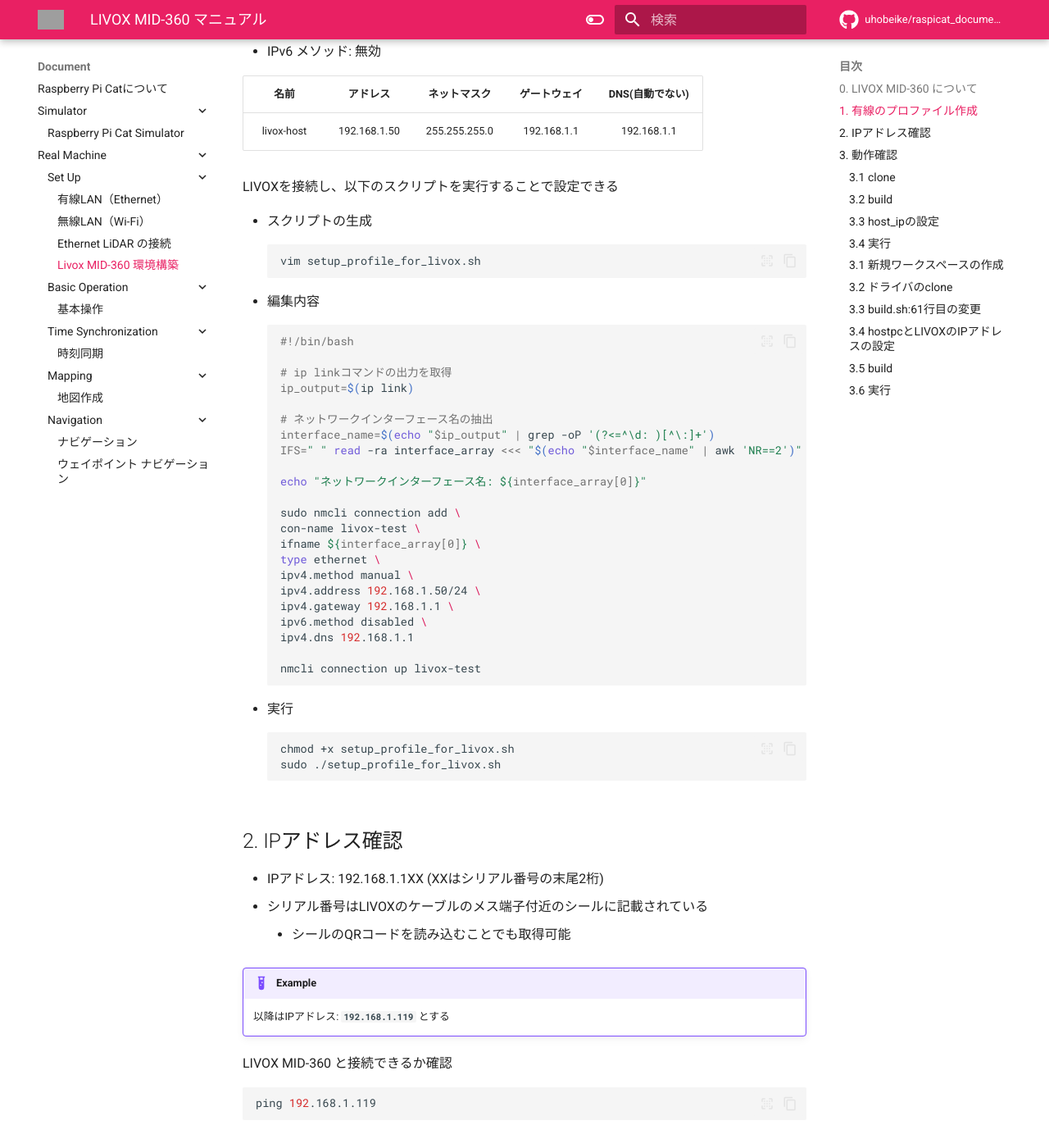
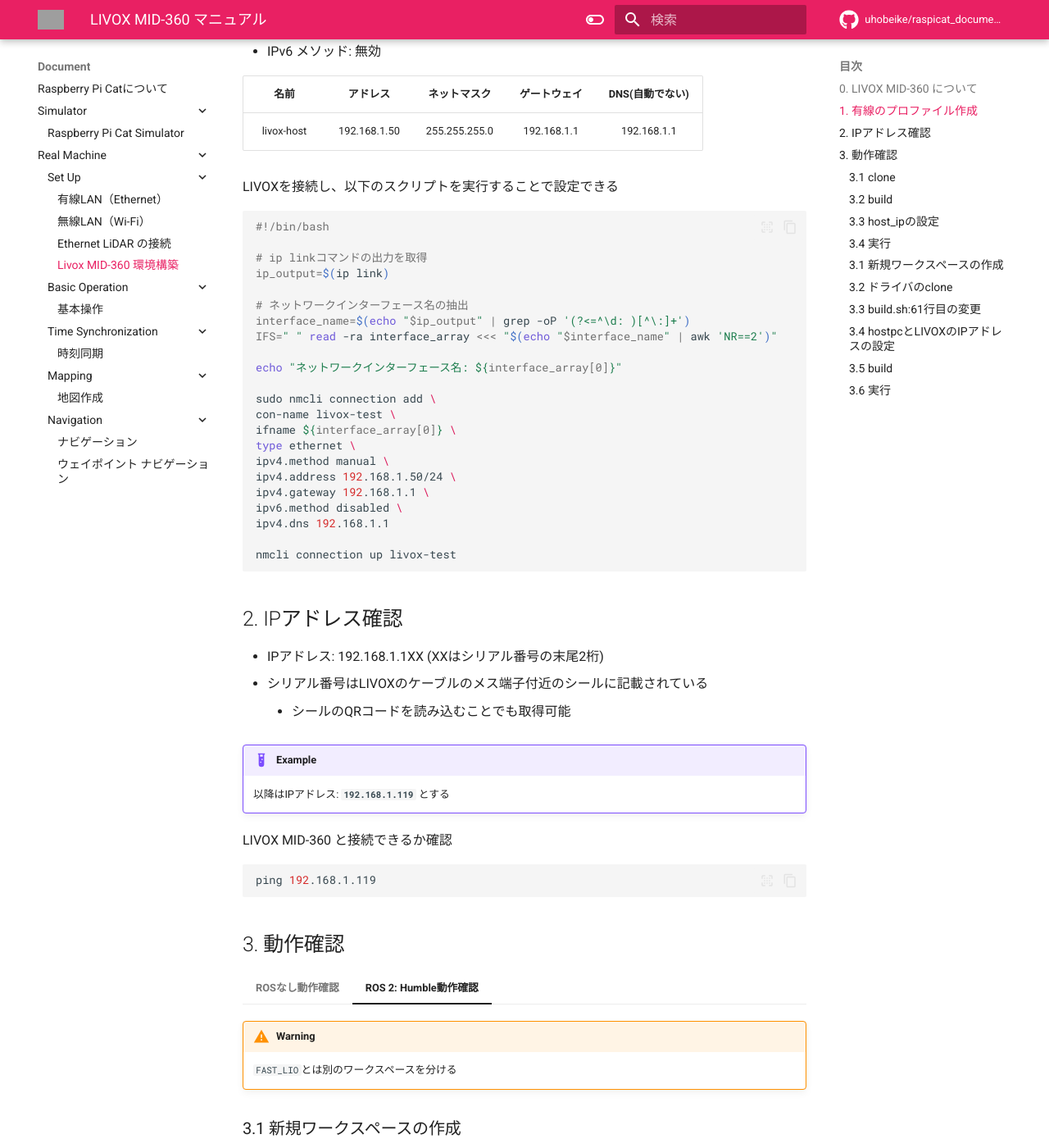
Before and after one commit to CIT-Autonomous-Robot-Lab/raspicat_documentation, an MkDocs documentation site: the page built from docs/document/real_machine/set_up/livox.md, in a window 1280 px wide and 1400 px high, scrolled down 521 px. Shown: the whole window at 82% size. Built offline with MkDocs 1.6.1 and Material for MkDocs 9.7.7, drawn with Linux system fonts in a browser that asks for light colours; comment, search, counter and statistics services are not loaded; grey boxes are pictures that could not be loaded.

Commit message:
Fix description of creating network-profile for livox

````diff
--- a/docs/document/real_machine/set_up/livox.md
+++ b/docs/document/real_machine/set_up/livox.md
@@ -28,41 +28,30 @@
 | livox-host | 192.168.1.50 | 255.255.255.0 | 192.168.1.1 | 192.168.1.1 |
 
 LIVOXを接続し、以下のスクリプトを実行することで設定できる
+```bash
+#!/bin/bash
 
-- スクリプトの生成
-    ```bash
-    vim setup_profile_for_livox.sh
-    ```
-- 編集内容
-    ```bash
-    #!/bin/bash
+# ip linkコマンドの出力を取得
+ip_output=$(ip link)
 
-    # ip linkコマンドの出力を取得
-    ip_output=$(ip link)
+# ネットワークインターフェース名の抽出
+interface_name=$(echo "$ip_output" | grep -oP '(?<=^\d: )[^\:]+')
+IFS=" " read -ra interface_array <<< "$(echo "$interface_name" | awk 'NR==2')"
 
-    # ネットワークインターフェース名の抽出
-    interface_name=$(echo "$ip_output" | grep -oP '(?<=^\d: )[^\:]+')
-    IFS=" " read -ra interface_array <<< "$(echo "$interface_name" | awk 'NR==2')"
+echo "ネットワークインターフェース名: ${interface_array[0]}"
 
-    echo "ネットワークインターフェース名: ${interface_array[0]}"
+sudo nmcli connection add \
+con-name livox-test \
+ifname ${interface_array[0]} \
+type ethernet \
+ipv4.method manual \
+ipv4.address 192.168.1.50/24 \
+ipv4.gateway 192.168.1.1 \
+ipv6.method disabled \
+ipv4.dns 192.168.1.1
 
-    sudo nmcli connection add \
-    con-name livox-test \
-    ifname ${interface_array[0]} \
-    type ethernet \
-    ipv4.method manual \
-    ipv4.address 192.168.1.50/24 \
-    ipv4.gateway 192.168.1.1 \
-    ipv6.method disabled \
-    ipv4.dns 192.168.1.1
-
-    nmcli connection up livox-test
-    ```
-- 実行
-    ```bash
-    chmod +x setup_profile_for_livox.sh
-    sudo ./setup_profile_for_livox.sh
-    ```
+nmcli connection up livox-test
+```
 
 ## 2. IPアドレス確認
 
````
